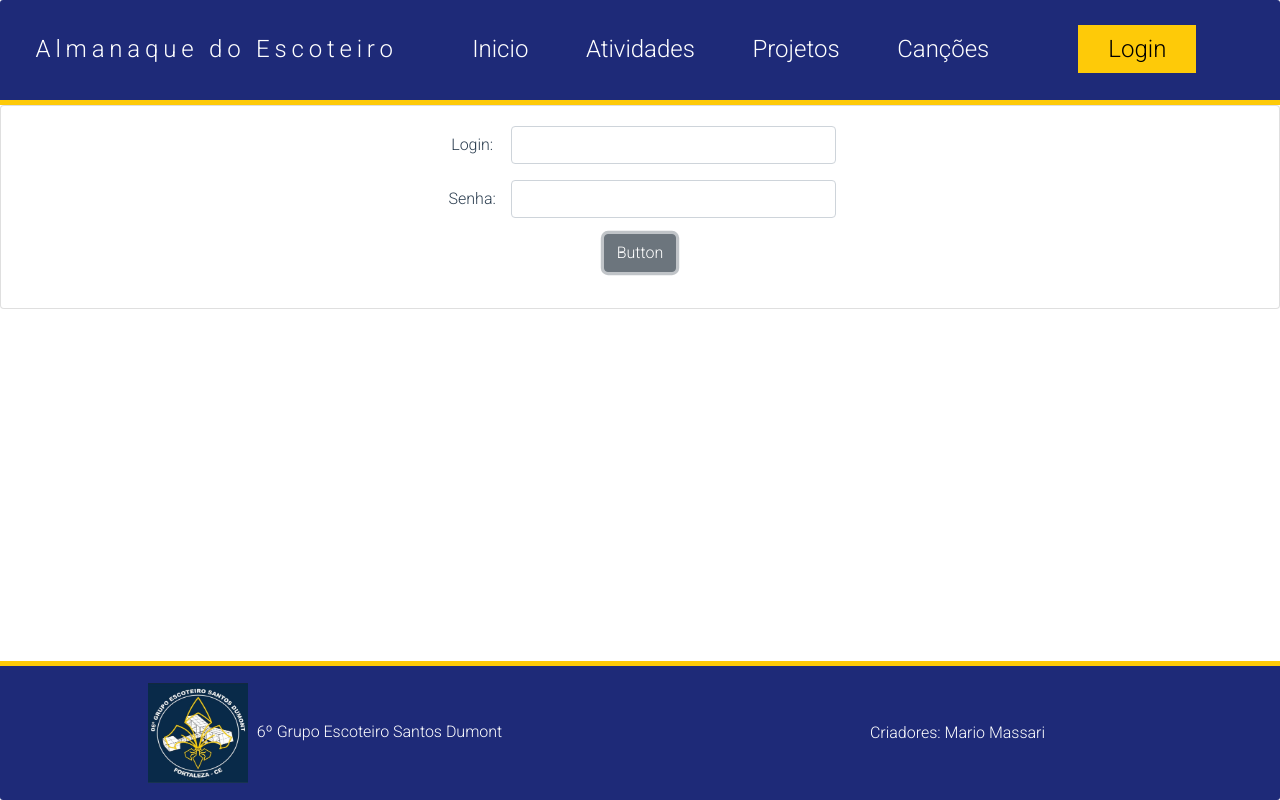
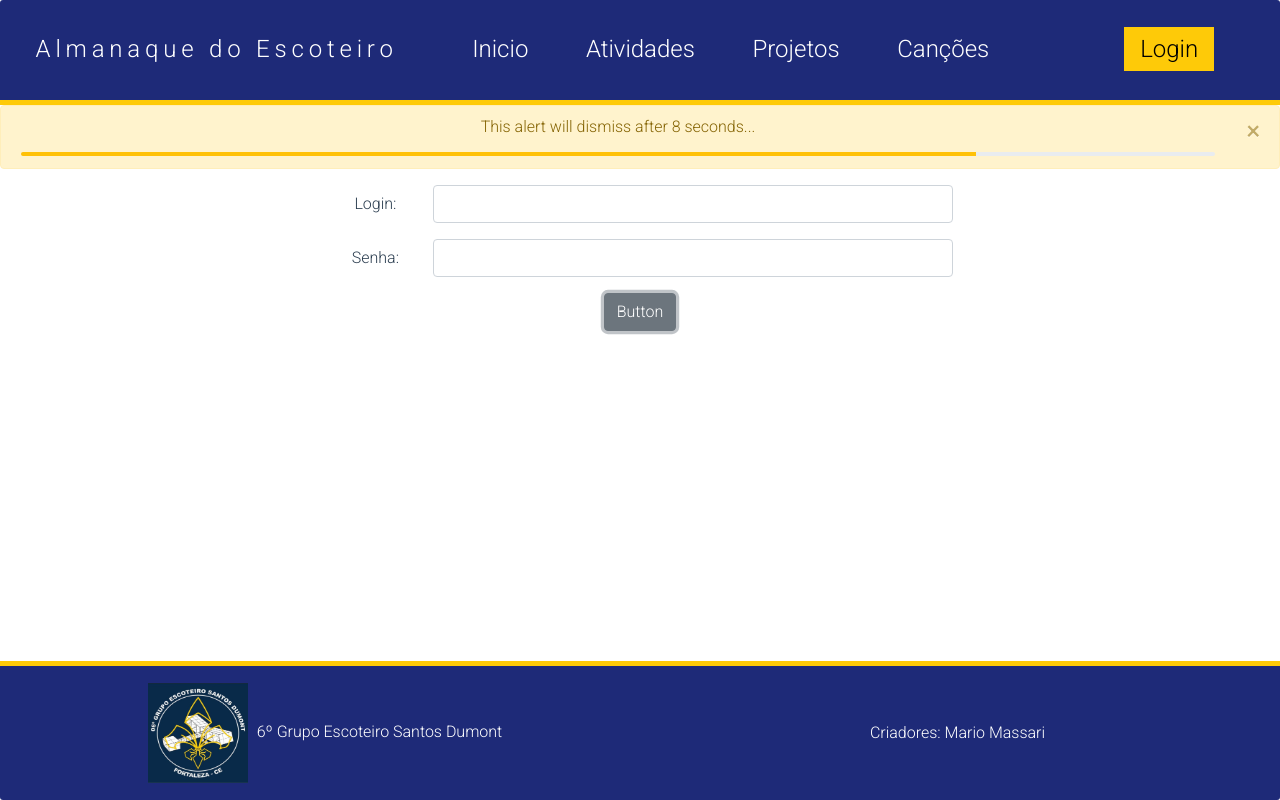
Before and after one commit to mario3920/Ibproject, a Vue app: page /login in a window 1280 px wide. Both pictures are taken after a click on the button "Button". Built offline with nearby package versions, Linux system fonts and the light colour scheme.

Commit message:
Login Alert added

```diff
--- a/src/components/HeaderLayout.vue
+++ b/src/components/HeaderLayout.vue
@@ -1,10 +1,12 @@
 <template>
-  <b-card-header id="cabecalho">
+  <b-card-header id="cabecalho" slot="">
     <b-row>
+
       <!-- logo space -->
       <b-col sm="4" align-self="center">
         <span id="titulo">Almanaque do Escoteiro</span>
       </b-col>
+
       <!-- navegation space -->
       <b-col sm="6">
         <b-navbar-nav id="navbar">
@@ -14,8 +16,9 @@
           <router-link id="navBtn" to="#">Canções</router-link>
         </b-navbar-nav>
       </b-col>
+
       <!--login button space -->
-      <b-col sm="1" align-self="center">
+      <b-col sm="2" align-self="center">
           <router-link id="login" to="/login">Login</router-link>
       </b-col>
 
@@ -57,6 +60,6 @@ export default {};
   color: black;
   font-weight: 500;
   background-color: #feca08;
-  padding: 10px 30px 10px 30px;
+  padding: 0.5rem 1rem 0.5rem 1rem;
 }
 </style>
--- a/src/views/Login.vue
+++ b/src/views/Login.vue
@@ -1,12 +1,26 @@
 <template>
-  <!-- -->
+  <b-container fluid="true" id="loginContainer">
+    <b-alert
+      :show="contador"
+      dismissible
+      variant="warning"
+      @dismissed="contador=0"
+      @dismiss-count-down="contagemRegressiva"
+    >
+      <p>This alert will dismiss after {{ contador }} seconds...</p>
+      <b-progress
+        variant="warning"
+        :max="segContador"
+        :value="contador"
+        height="4px"
+      ></b-progress>
+    </b-alert>
+    <b-row>
+      <!-- blank left space -->
+      <b-col sm="3"></b-col>
 
-  <b-card class="text-center" id="loginCard">
-    <b-row align-content="center">
-      <!-- blank left space -->
-      <b-col sm="4"></b-col>
       <!-- login center space -->
-      <b-col sm="4">
+      <b-col sm="6" align-self="center">
         <b-form-group>
 
           <!-- user input space -->
@@ -15,23 +29,41 @@
           </b-form-group>
 
           <!-- password input space -->
-          <b-form-group label-cols="2" label="Senha:" label-for="Pass">
+          <b-form-group label-cols="2" label="Senha:" label-for="Password">
             <b-form-input type="Password" id="Pass"></b-form-input>
           </b-form-group>
 
-          <b-button id="btnLogin">Button</b-button>
+          <b-button id="btnLogin" @click="mostrarAlerta">Button</b-button>
 
         </b-form-group>
       </b-col>
+
       <!--blank right space -->
-      <b-col sm="4"></b-col>
+      <b-col sm="3"></b-col>
 
     </b-row>
-  </b-card>
+  </b-container>
 </template>
 
 <script>
-export default {};
+export default {
+  data() {
+    return {
+      segContador: 10,
+      contador: 0
+    }
+  },
+
+  methods: {
+    contagemRegressiva(contador) {
+      this.contador = contador;
+    },
+
+    mostrarAlerta() {
+      this.contador = this.segContador;
+    }
+  }
+};
 </script>
 <style>
 
```
